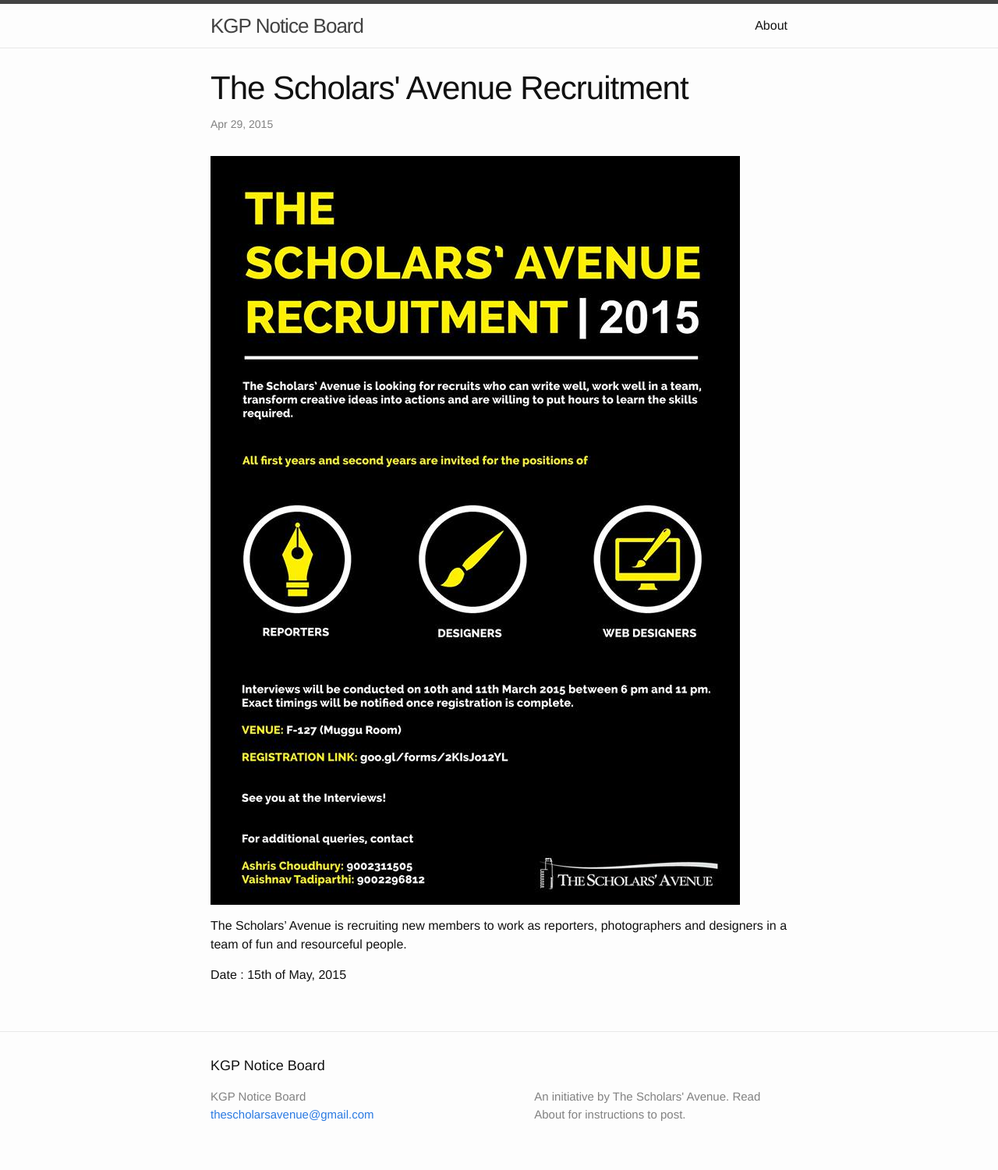
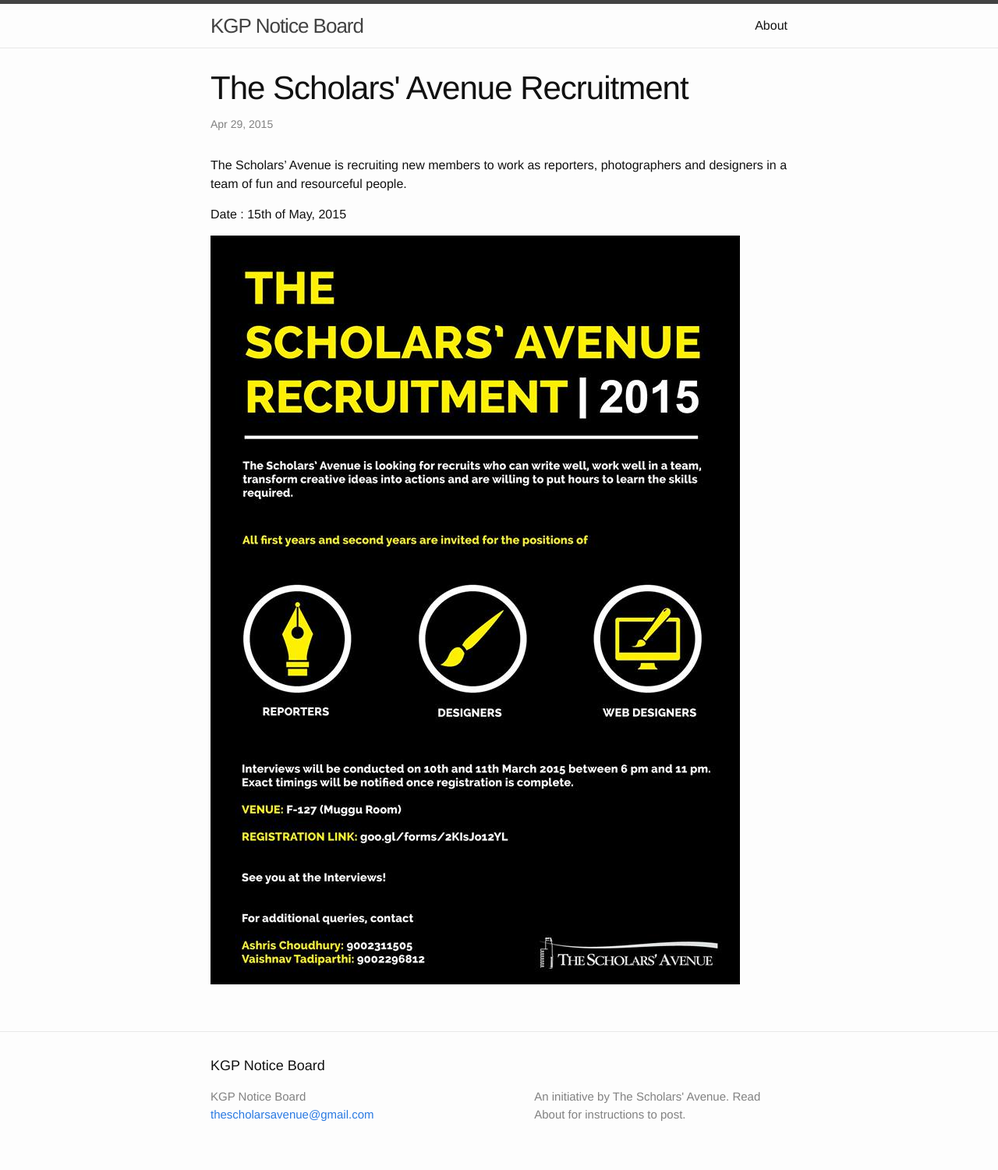
Before and after one commit to sriharir/kgprepo, a Jekyll site: the page built from _posts/2015-04-29-scholsaveselection.markdown, in a window 1280 px wide. Shown: the whole page at 78% size. Built offline with Jekyll 4.4.1, drawn with Linux system fonts in a browser that asks for light colours.

Commit message:
fixed baseurl

```diff
--- a/_config.yml
+++ b/_config.yml
@@ -3,7 +3,7 @@
 email: thescholarsavenue@gmail.com
 description: > # this means to ignore newlines until "baseurl:"
   An initiative by The Scholars' Avenue. Read About for instructions to post.
-baseurl: "/kgprepo/" # the subpath of your site, e.g. /blog/
+baseurl: "/kgprepo" # the subpath of your site, e.g. /blog/
 url: "http://sriharir.github.io" # the base hostname & protocol for your site
 
 # Build settings
--- a/_posts/2015-04-29-scholsaveselection.markdown
+++ b/_posts/2015-04-29-scholsaveselection.markdown
@@ -2,8 +2,8 @@
 layout: post
 title:  "The Scholars' Avenue Recruitment"
 ---
-![Picture]({{site.url}}/assets/scholsave.jpg)
-
 The Scholars' Avenue is recruiting new members to work as reporters, photographers and designers in a team of fun and resourceful people.
 
 Date : 15th of May, 2015
+
+![]({{site.url}}{{site.baseurl}}/assets/scholsave.jpg)
```
Also changed, not shown: 1 other file.
